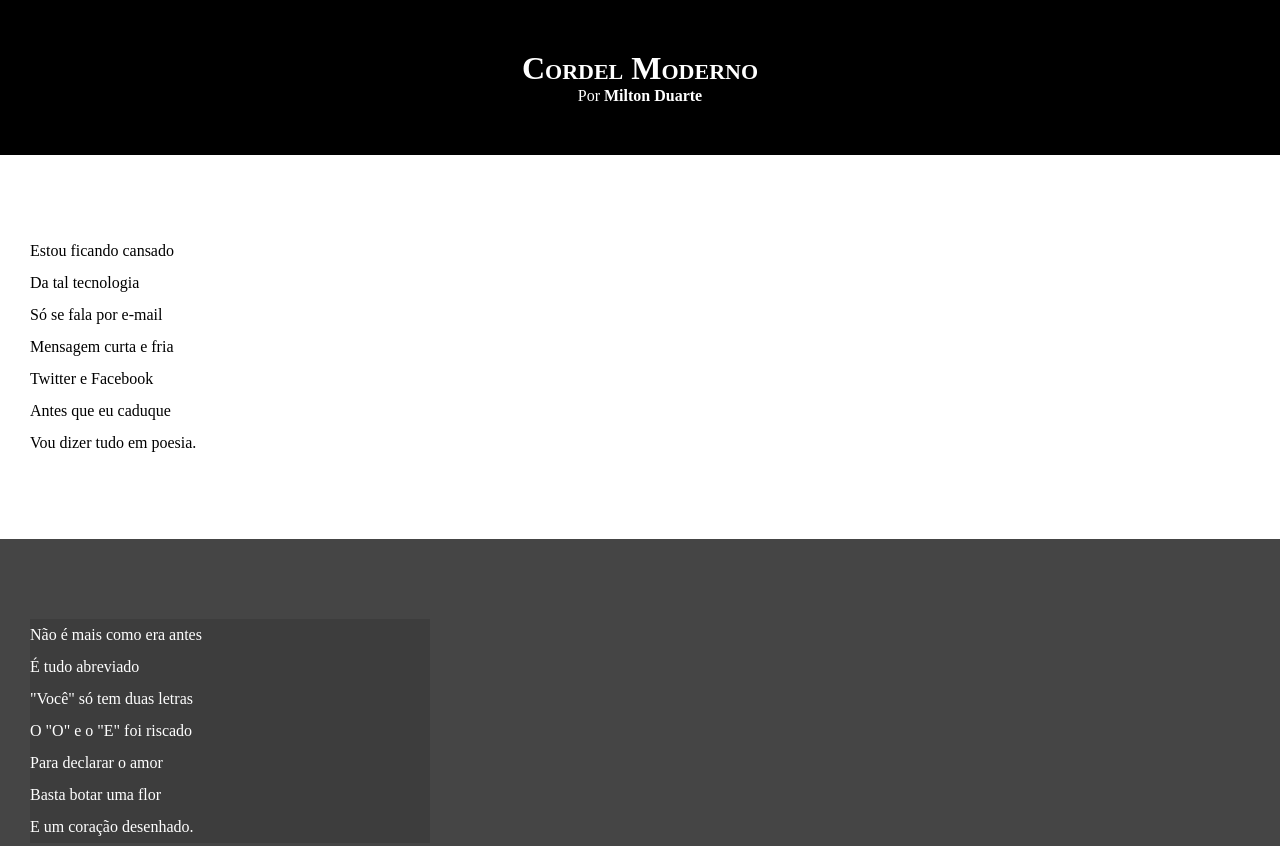
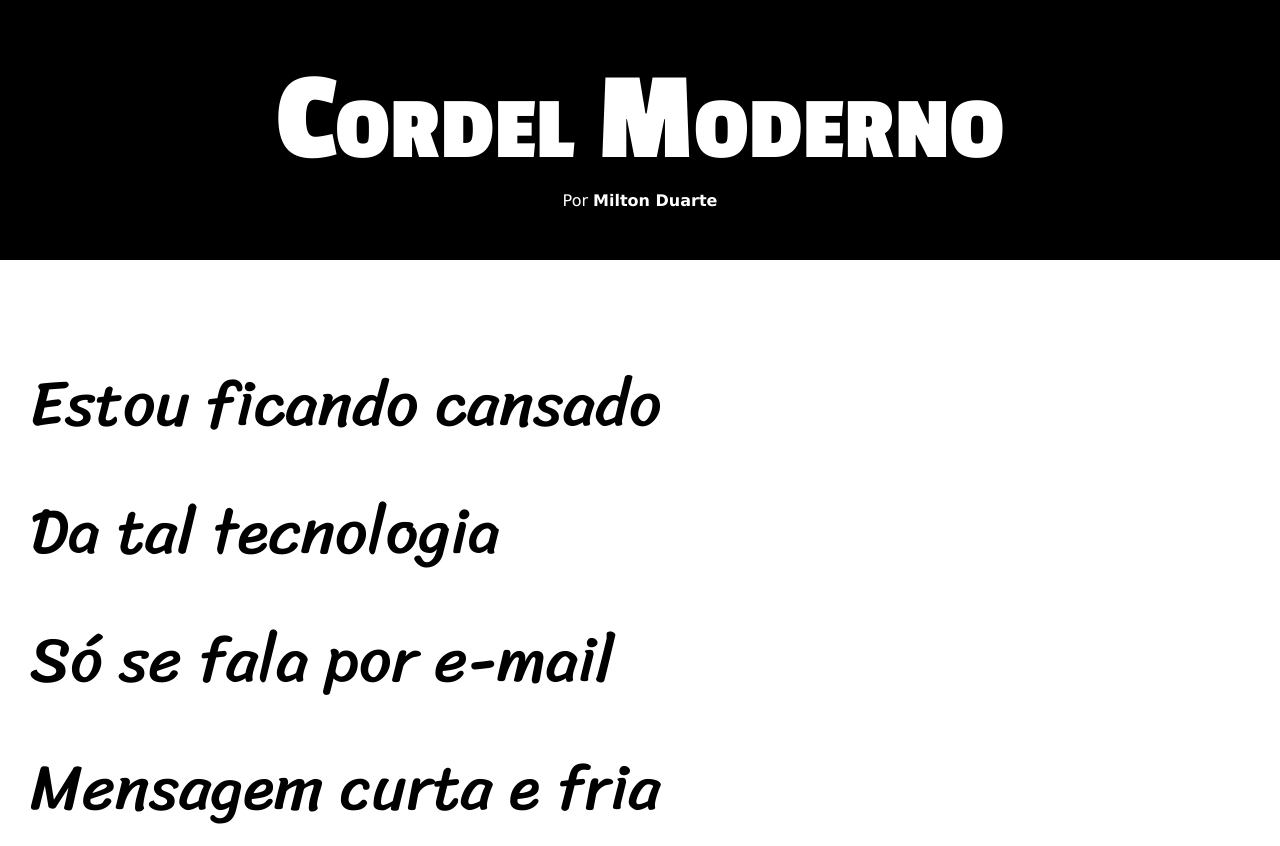
Before and after one commit to joaohugo2508/projeto-cordel, a plain HTML site: page cordel.html in a window 1280 px wide. Shown: the top 846 px of the page. Drawn offline with Linux system fonts and the light colour scheme.

Commit message:
Update style.css

```diff
--- a/style.css
+++ b/style.css
@@ -1,6 +1,13 @@
 @charset "UTF-8";
 
-@import url('');
+@import url('https://fonts.googleapis.com/css2?family=Passion+One:wght@400;700;900&display=swap');
+
+@import url('https://fonts.googleapis.com/css2?family=Sriracha&display=swap');
+:root {
+    --fonte-normal:  Verdana, Geneva, Tahoma, sans-serif;
+    --fonte-title: 'Passion One', cursive;
+    --fonte-cordel: 'Sriracha', cursive;
+}
 
 * {
     margin: 0px;
@@ -8,8 +15,8 @@
 }
 
 html, body {
+    font-family: var(--fonte-normal);
     min-height: 100vh;
-    background-color: darkgrey;
 }
 
 header {
@@ -21,6 +28,8 @@ header {
 header > h1 {
     padding-top: 50px;
     font-variant: small-caps;
+    font-family: var(--fonte-title);
+    font-size: 10vw;
 }
 
 header p {
@@ -42,6 +51,8 @@ section {
     padding-bottom: 10vh;
     line-height: 2em;
     padding-left: 30px;
+    font-family: var(--fonte-cordel);
+    font-size: 5vw;
 }
 
 section.normal {
@@ -56,7 +67,8 @@ section.img {
 
 section.img > p {
     background-color: rgba(0, 0, 0, 0.11);
-    width: 400px;
+    display: inline-block;
+    padding: 5px;
 }
 
 footer {
```
